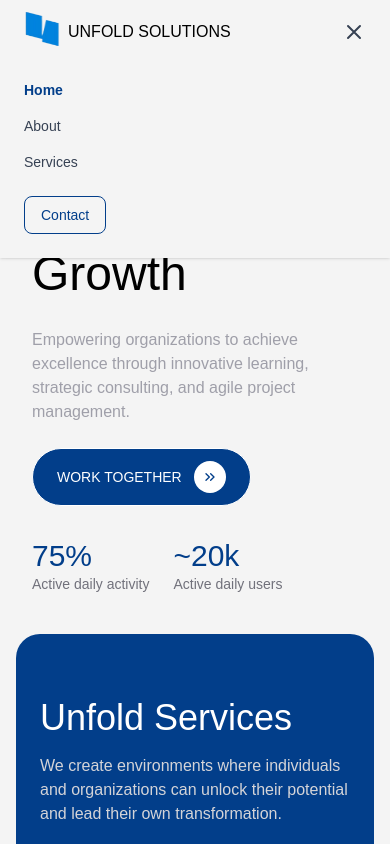
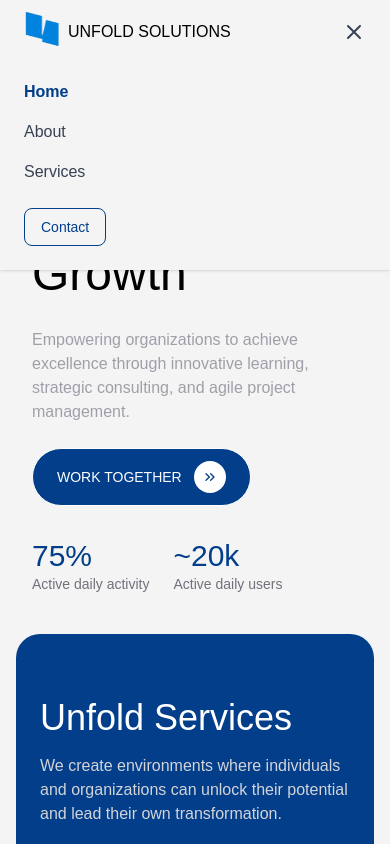
Before and after one commit to flavnat/unfold, a React (Vite) app: page / in a window 390 px wide. Both pictures are taken after a click on the button 354 px from the left and 32 px from the top of the page. Shown: the top 844 px of the page. Built offline with nearby package versions, Linux system fonts and the light colour scheme; a web font is replaced by a local one.

Commit message:
fix: responsive ui for navbar

```diff
--- a/src/components/Navbar.jsx
+++ b/src/components/Navbar.jsx
@@ -113,7 +113,7 @@ export default function Navbar() {
             isMenuOpen ? "max-h-60 opacity-100 mb-2" : "max-h-0 opacity-0"
           }`}
         >
-          <nav className="flex flex-col space-y-4 py-4 px-2 text-sm">
+          <nav className="flex flex-col space-y-4 py-4 px-2">
             {menuItems.map((item, index) => (
               <Link
                 key={index}
@@ -121,7 +121,7 @@ export default function Navbar() {
                 className={`transition-colors hover:text-secondary ${
                   isLinkActive(item.href, item.exact)
                     ? "text-secondary font-semibold"
-                    : "text-gray-700 hover:text-gray-900"
+                    : "text-gray-700"
                 }
                 `}
               >
```
